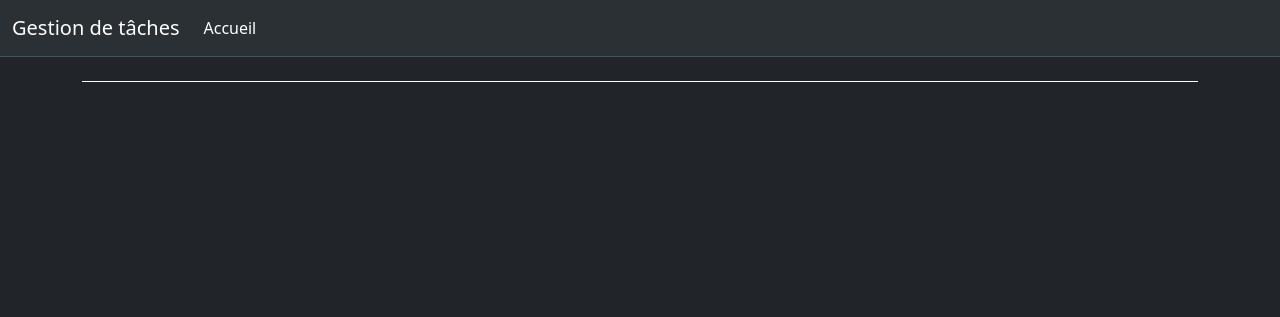
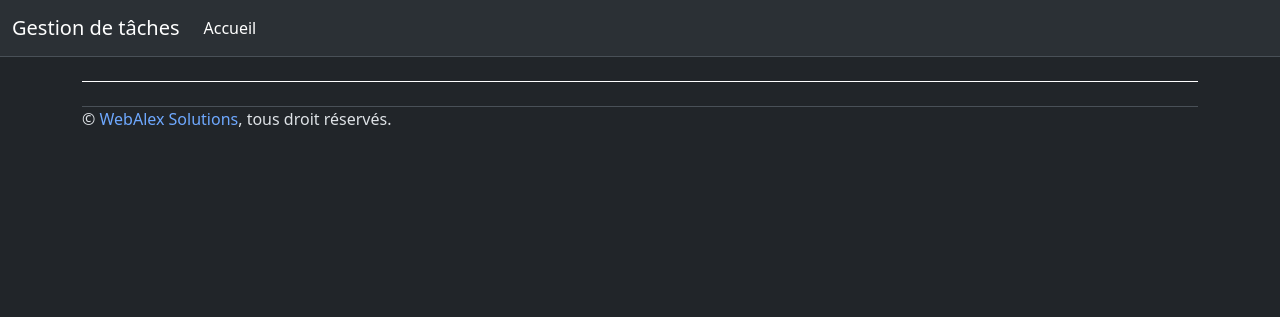
Before and after one commit to Alexoune001/todolist_project, a Symfony app: template templates/base.html.twig in a window 1280 px wide. Shown: the top 317 px of the page. Run offline with Twig, Linux system fonts and the light colour scheme; the template is opened without the code that fills it, so the values that code supplies are empty; some libraries are stand-ins or nearby versions.

Commit message:
✨Adding a footer

```diff
--- /dev/null
+++ b/templates/_partials/footer.html.twig
@@ -0,0 +1 @@
+&copy; <a class="link-offset-2 link-offset-3-hover link-underline link-underline-opacity-0 link-underline-opacity-75-hover" target="_blank" href="https://www.webalexsolutions.fr">WebAlex Solutions</a>, tous droit réservés.
--- a/templates/base.html.twig
+++ b/templates/base.html.twig
@@ -13,12 +13,16 @@
             {% include "_partials/navbar.html.twig" %}
         </nav>
 
-        <div class="container">
-            <div class="h4 pb-2 mb-4 mt-3 text-white border-bottom border-white">
+        <div class="container mt-3">
+            <div class="h4 pb-2 mb-4 text-white border-bottom border-white">
                 {% block titlePage %}{% endblock %}
             </div>
 
             {% block body %}{% endblock %}
+
+            <footer class="border-top mt-3">
+                {% include "_partials/footer.html.twig" %}
+            </footer>
         </div>
 
         <script src="https://cdn.jsdelivr.net/npm/bootstrap@5.3.3/dist/js/bootstrap.bundle.min.js" integrity="sha384-YvpcrYf0tY3lHB60NNkmXc5s9fDVZLESaAA55NDzOxhy9GkcIdslK1eN7N6jIeHz" crossorigin="anonymous"></script>
```
